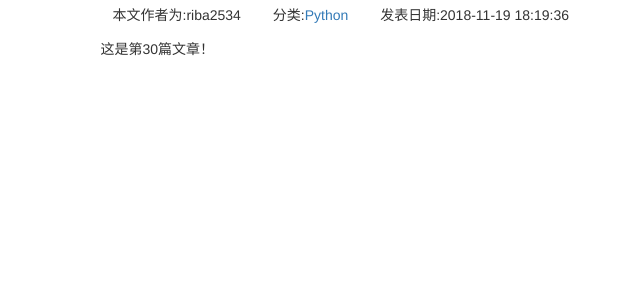
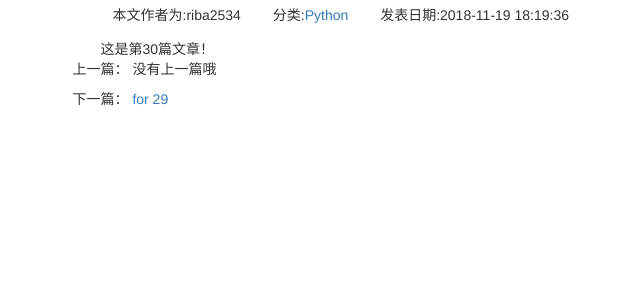
Before and after one commit to riba2534/LearnDjango, a Django app: page /blog/39 in a window 1280 px wide. Shown: the part 51-351 px from the top of the page, without its empty margins (95-735 px from the left). Run offline with Django 3.2, Linux system fonts and the light colour scheme; data comes from the database, SQL or seed files in the repository; some libraries are stand-ins or nearby versions.

Commit message:
教程15,进度21:18

```diff
--- a/myblog/blog/templates/blog/blog_detail.html
+++ b/myblog/blog/templates/blog/blog_detail.html
@@ -20,8 +20,23 @@
                 <li>分类:<a href="{% url 'blogs_with_type' blog.blog_type.pk %}">{{blog.blog_type}}</a></li>
                 <li>发表日期:{{blog.created_time|date:"Y-m-d H:i:s"}}</li>
             </ul>
-            <div class="blog-content">
-                {{ blog.content }}
+            <div class="blog-content">{{ blog.content }}</div>
+            <div class="blog-more">
+                <p>上一篇：
+                    {% if previous_blog %}
+                    <a href="{% url 'blog_detail' previous_blog.pk %}">{{ previous_blog.title }}</a>
+                    {% else %}
+                    没有上一篇哦
+                    {% endif %}
+                </p>
+                <p>下一篇：
+                    {% if next_blog %}
+                    <a href="{% url 'blog_detail' next_blog.pk %}">{{ next_blog.title }}</a>
+                    {% else %}
+                    没有下一篇哦
+                    {% endif %}
+                </p>
+
             </div>
         </div>
     </div>
--- a/myblog/blog/templates/blog/blog_list.html
+++ b/myblog/blog/templates/blog/blog_list.html
@@ -82,8 +82,8 @@ HPCの博客
                     </li>
                 </ul>
                 <p>
-                    共有{{page_of_blogs.paginator.count}}篇文章,当前为{{ page_of_blogs.number }}页，共{{
-                    page_of_blogs.paginator.num_pages }}页！
+                    共有{{page_of_blogs.paginator.count}}篇文章,当前为{{ page_of_blogs.number }}页，
+                    共{{page_of_blogs.paginator.num_pages }}页！
                 </p>
             </div>
         </div>
--- a/myblog/blog/views.py
+++ b/myblog/blog/views.py
@@ -35,6 +35,11 @@ def blog_list(request):
 
 def blog_detail(request, blog_pk):  # 博客内容
     context = {}
+    blog = get_object_or_404(Blog, pk=blog_pk)
+    context['previous_blog'] = Blog.objects.filter(
+        created_time__gt=blog.created_time).last()  # 找到当前博客的上一条
+    context['next_blog'] = Blog.objects.filter(
+        created_time__lt=blog.created_time).first()  # 找到当前博客的下一条
     context['blog'] = get_object_or_404(Blog, id=blog_pk)
     return render_to_response("blog/blog_detail.html", context)
 
```
Also changed, not shown: Django学习笔记.md (+3 -0 lines).
